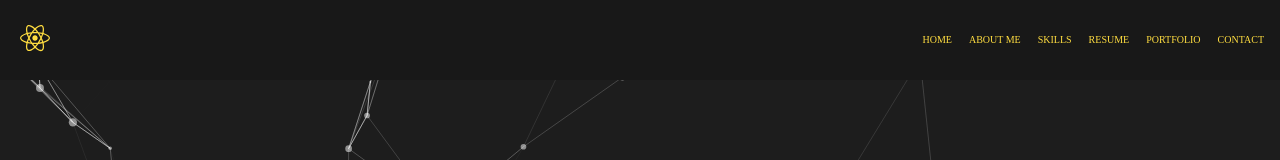
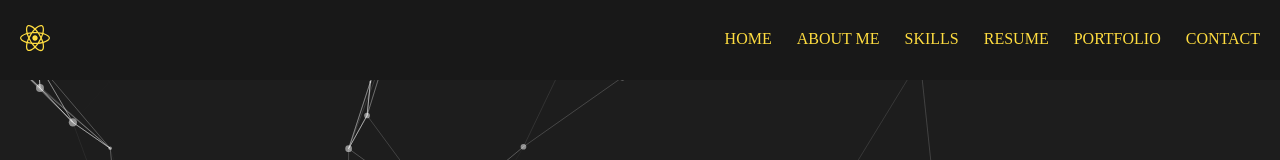
Before and after one commit to MayankBisht8630/My_Portfolio, a React (Vite) app: page / in a window 1280 px wide. Shown: the top 160 px of the page. Built offline with nearby package versions, Linux system fonts and the light colour scheme.

Commit message:
Changes in components

```diff
--- a/src/components/navBar/styles.scss
+++ b/src/components/navBar/styles.scss
@@ -1,4 +1,4 @@
-.navbar {
+.navbar{
     background-color: var(--yellow-theme-nav-background-color);
     height: 80px;
     display: flex;
@@ -7,38 +7,35 @@
     font-size: 1.2rem;
     position: sticky;
 
-  &__container {
+    &__container{
         display: flex;
         align-items: center;
         width: 100%;
         height: inherit;
         padding: 0px 20px;
-    flex:1;
-
-    &__logo {
+        flex: 1;
+        &__logo{
             color: var(--yellow-theme-main-color);
             cursor: pointer;
         }
 
-    &__menu {
+        &__menu{
             display: flex;
             list-style: none;
             text-align: center;
-      background-color: #181818;
-
 
             &__item{
-        line-height: 0px;
+                line-height: 30px;
                 margin-right: 1.5rem;
-        font-size: 1rem;
+                font-size: 1.6rem;
 
                 &::after{
                     content: '';
                     display: block;
-            height: 0px;
+                    height: 3px;
                     width: 0;
                     background: transparent;
-            transition: all 0.5s ease ;
+                    transition: all 0.5s ease;
                 }
 
                 &:hover::after{
@@ -49,7 +46,7 @@
                 &__links{
                     color: var(--yellow-theme-main-color);
                     text-decoration: none;
-            padding: 1px;
+                    padding: 0.5rem;
                 }
             }
         }
@@ -67,7 +64,7 @@
         justify-content: center;
         width: 100%;
         position: absolute;
-        top: 80px;
+        top: 50px;
         left: -110%;
         opacity: 1;
         transition: all 0.5s ease;
@@ -81,15 +78,13 @@
         &__item{
             border-bottom: 1px solid #282828;
             margin: 0px;
-            padding: 20px 0px;
-
+            padding: 0px 0px;
         }
     }
 
     .nav-icon{
         display: block;
         cursor: pointer;
-        background: #181818;
         color: var(--yellow-theme-main-color);
         padding-right: 20px;
     }
--- a/src/containers/portfolio/index.jsx
+++ b/src/containers/portfolio/index.jsx
@@ -124,7 +124,11 @@ const portfolio = () => {
                 {index === hoveredValue && (
                   <div>
                     <p>{item.name}</p>
-                    <button>Visit</button>
+                    <button>
+                      <a href="https://github.com/MayankBisht8630">
+                        GitHub Repo
+                      </a>
+                    </button>
                   </div>
                 )}
               </div>
```
Lines whose indentation alone changed are shown as unchanged.
